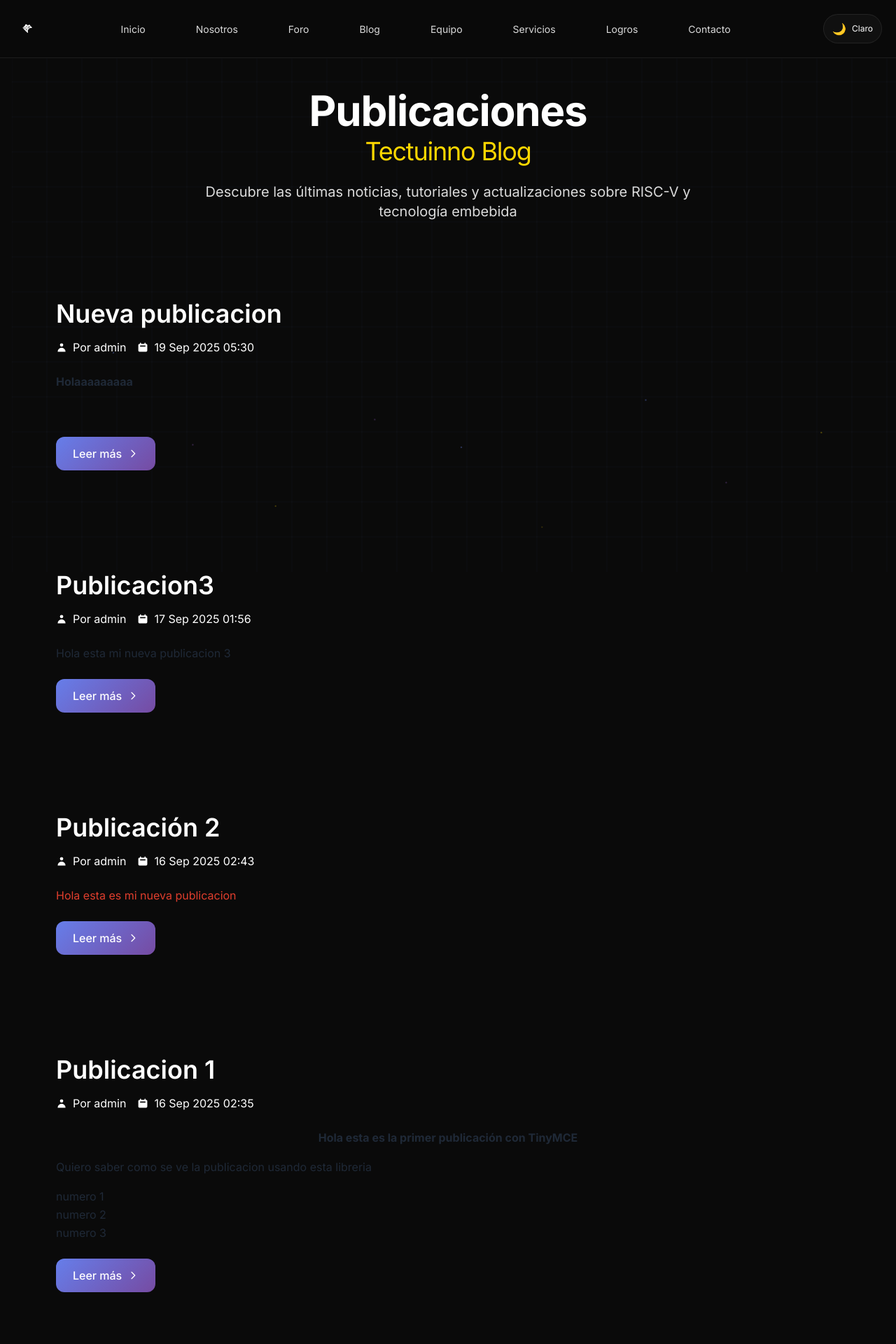
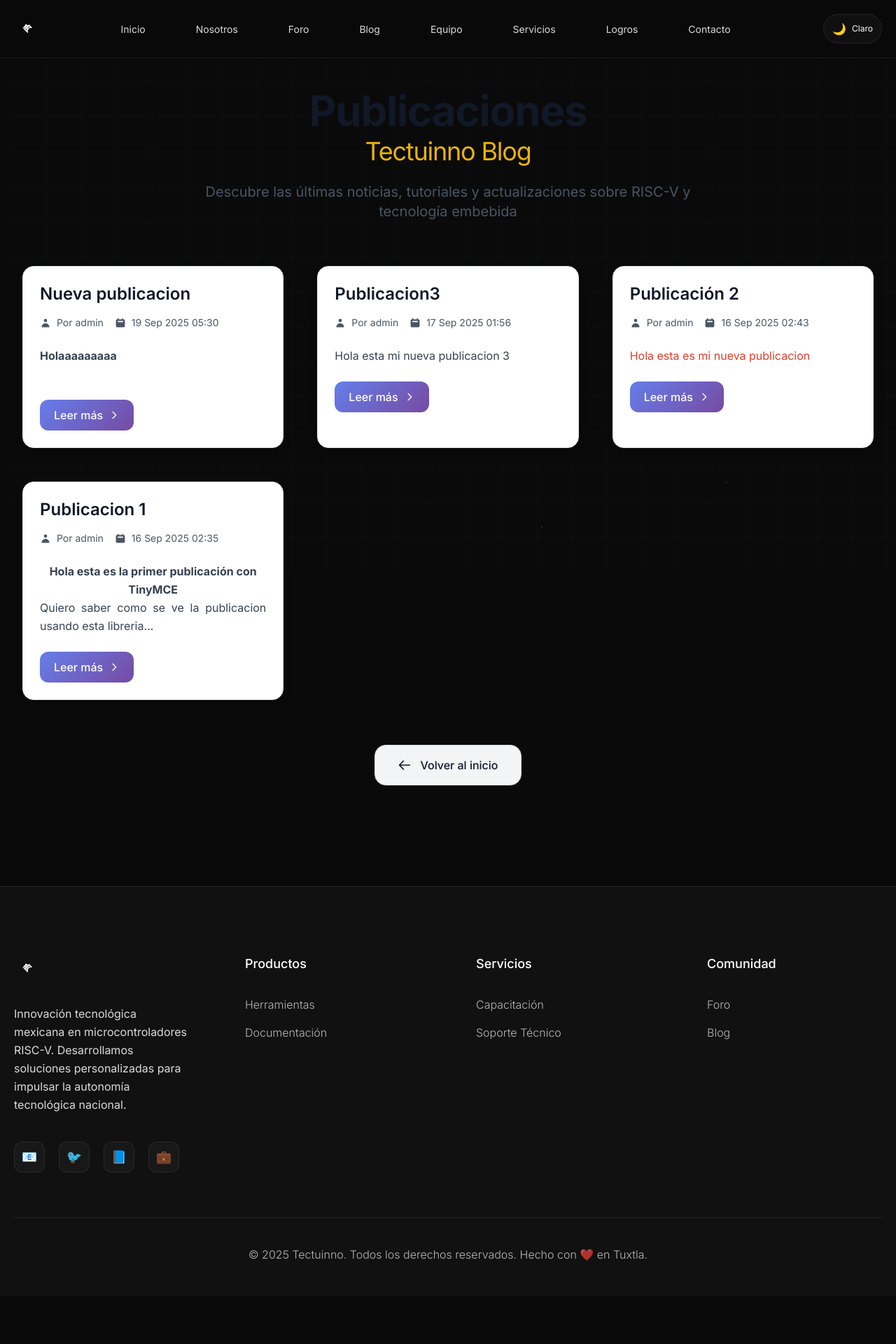
Before and after one commit to TectuinnoOF/web-site, a Django app: page /blog/ in a window 1280 px wide. Shown: the top 1920 px of the page at 70% size. After the commit the page ends 1801 px from the top, so only its background shows below. Run offline with Django 5.2, Linux system fonts and the light colour scheme; data comes from the database, SQL or seed files in the repository; some libraries are stand-ins or nearby versions.

Commit message:
Mejora de estilo

```diff
--- a/templates/blog/lista_publicaciones.html
+++ b/templates/blog/lista_publicaciones.html
@@ -7,31 +7,30 @@
     <div class="max-w-7xl mx-auto">
         <!-- Header -->
         <div class="text-center mt-20 mb-16 fade-in-up">
-            <h1 class="text-4xl sm:text-5xl lg:text-6xl font-bold mb-6" style="color: var(--text-primary); letter-spacing: -0.02em;">
+            <h1 class="text-4xl sm:text-5xl lg:text-6xl font-bold mb-6 text-gray-900 dark:text-white" style="letter-spacing: -0.02em;">
                 Publicaciones
-                <span class="block text-2xl sm:text-3xl lg:text-4xl font-normal mt-2" style="color: var(--accent-gold);">
+                <span class="block text-2xl sm:text-3xl lg:text-4xl font-normal mt-2 text-yellow-500">
                     Tectuinno Blog
                 </span>
             </h1>
-            <p class="text-xl text-center max-w-3xl mx-auto" style="color: var(--text-secondary);">
+            <p class="text-xl text-center max-w-3xl mx-auto text-gray-600 dark:text-gray-300">
                 Descubre las últimas noticias, tutoriales y actualizaciones sobre RISC-V y tecnología embebida
             </p>
         </div>
 
-        <!-- Publicaciones Grid -->
-        <div class="grid gap-8 md:gap-12">
+        <!-- Grid de publicaciones -->
+        <div class="grid grid-cols-1 sm:grid-cols-2 lg:grid-cols-3 gap-8 md:gap-12">
             {% for publicacion in publicaciones %}
-            <article class="publicacion-card p-8 md:p-12 fade-in-up stagger-{{ forloop.counter|add:"0"|slice:":1" }}">
-                <div class="flex flex-col lg:flex-row lg:items-start lg:space-x-8">
-                    <!-- Content -->
-                    <div class="flex-1">
-                        <h2 class="text-2xl sm:text-3xl lg:text-4xl font-semibold mb-4 leading-tight">
-                            <a href="{% url 'detalle_publicacion' publicacion.slug %}" class="publicacion-title hover:underline decoration-2 underline-offset-4">
+            <article class="p-6 rounded-2xl shadow-lg border border-gray-200 dark:border-gray-700 bg-white dark:bg-gray-900 fade-in-up hover:shadow-xl transition-all duration-300">
+                <!-- Título -->
+                <h2 class="text-2xl font-semibold mb-4 leading-tight text-gray-900 dark:text-white">
+                    <a href="{% url 'detalle_publicacion' publicacion.slug %}" class="hover:underline decoration-2 underline-offset-4">
                         {{ publicacion.titulo }}
                     </a>
                 </h2>
 
-                        <div class="flex flex-wrap items-center gap-4 mb-6 publicacion-meta text-sm sm:text-base">
+                <!-- Meta info -->
+                <div class="flex flex-wrap items-center gap-4 mb-6 text-sm text-gray-600 dark:text-gray-400">
                     <span class="flex items-center space-x-2">
                         <svg class="w-4 h-4" fill="currentColor" viewBox="0 0 20 20">
                             <path fill-rule="evenodd" d="M10 9a3 3 0 100-6 3 3 0 000 6zm-7 9a7 7 0 1114 0H3z" clip-rule="evenodd"/>
@@ -46,15 +45,15 @@
                     </span>
                 </div>
 
-                        <!-- Contenido de la publicación -->
-                        <div class="mb-6 text-gray-800 leading-relaxed space-y-4">
+                <!-- Contenido -->
+                <div class="mb-6 text-gray-700 dark:text-gray-300 leading-relaxed line-clamp-4">
                     {{ publicacion.contenido|safe }}
                 </div>
 
                 <!-- Botón -->
-                        <div class="flex items-center justify-between">
+                <div>
                     <a href="{% url 'detalle_publicacion' publicacion.slug %}"
-                               class="inline-flex items-center space-x-2 px-6 py-3 rounded-xl font-medium transition-all duration-300 hover:transform hover:scale-105"
+                       class="inline-flex items-center space-x-2 px-5 py-2.5 rounded-xl font-medium transition-all duration-300 hover:transform hover:scale-105"
                        style="background: linear-gradient(135deg, var(--accent-primary), var(--accent-secondary)); color: white;">
                         <span>Leer más</span>
                         <svg class="w-4 h-4" fill="none" stroke="currentColor" viewBox="0 0 24 24">
@@ -62,21 +61,18 @@
                         </svg>
                     </a>
                 </div>
-                    </div>
-                </div>
             </article>
             {% empty %}
-            <div class="empty-state p-12 md:p-16 text-center fade-in-up">
-                <h2 class="text-2xl font-semibold mb-4">No hay publicaciones disponibles</h2>
-                <p class="text-lg mb-6">Estamos trabajando en contenido increíble para ti. ¡Vuelve pronto!</p>
+            <div class="p-12 text-center fade-in-up bg-white dark:bg-gray-900 rounded-xl shadow">
+                <h2 class="text-2xl font-semibold mb-4 text-gray-900 dark:text-white">No hay publicaciones disponibles</h2>
+                <p class="text-lg text-gray-600 dark:text-gray-400">Estamos trabajando en contenido increíble para ti. ¡Vuelve pronto!</p>
             </div>
             {% endfor %}
         </div>
 
-        <!-- Boton de inicio -->
+        <!-- Botón de inicio -->
         <div class="text-center mt-16 fade-in-up">
-            <a href="/" class="inline-flex items-center space-x-3 px-8 py-4 rounded-2xl font-medium transition-all duration-300 hover:transform hover:scale-105"
-               style="background: var(--bg-card); border: 1px solid var(--border-primary); color: var(--text-primary);">
+            <a href="/" class="inline-flex items-center space-x-3 px-8 py-4 rounded-2xl font-medium transition-all duration-300 hover:transform hover:scale-105 bg-gray-100 dark:bg-gray-800 border border-gray-300 dark:border-gray-600 text-gray-900 dark:text-white">
                 <svg class="w-5 h-5" fill="none" stroke="currentColor" viewBox="0 0 24 24">
                     <path stroke-linecap="round" stroke-linejoin="round" stroke-width="2" d="M10 19l-7-7m0 0l7-7m-7 7h18"/>
                 </svg>
```
Lines whose indentation alone changed are shown as unchanged.
